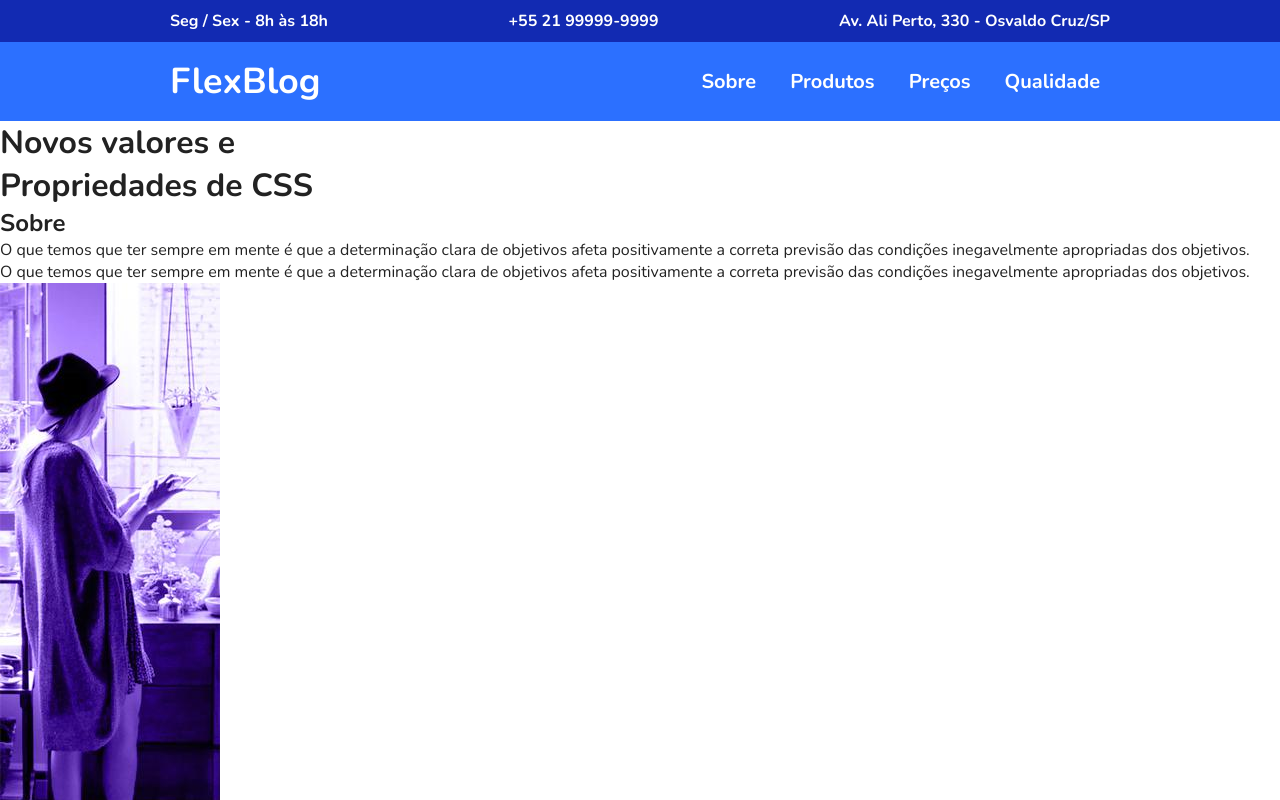
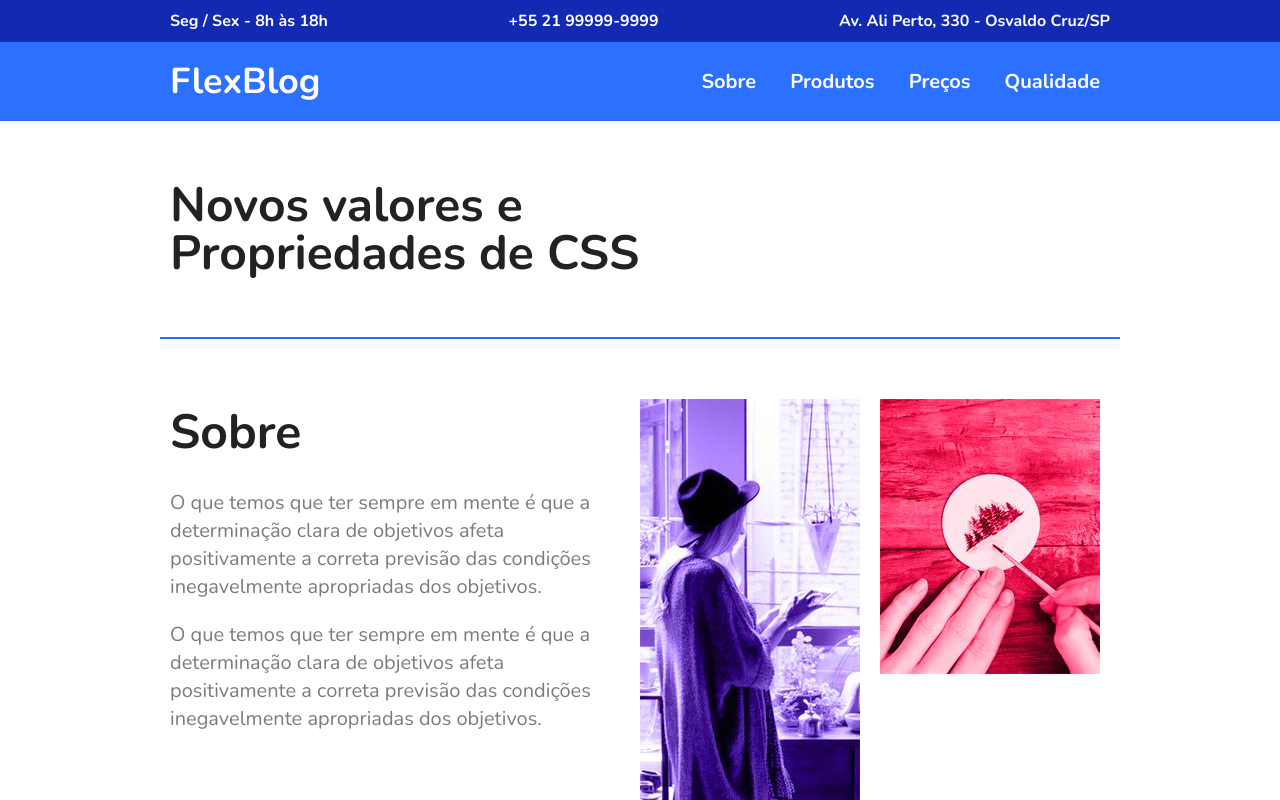
Before and after one commit to pedroandradepedro/flexblog, a plain HTML site: page index.html in a window 1280 px wide. Shown: the top 800 px of the page. Drawn offline with nearby package versions, Linux system fonts and the light colour scheme.

Commit message:
CSS intro e sobre

```diff
--- a/index.html
+++ b/index.html
@@ -38,9 +38,9 @@
         </div>
     </header>
 
-    <h1 class="intro">Novos valores e <br>Propriedades de CSS</h1>
+    <h1 class="intro container">Novos valores e <br>Propriedades de CSS</h1>
 
-    <section class="sobre" id="sobre">
+    <section class="sobre container" id="sobre">
         <div class="sobre-infos">
             <h1>Sobre</h1>
             <p>O que temos que ter sempre em mente é que a determinação clara de objetivos afeta positivamente a correta
--- a/style.css
+++ b/style.css
@@ -69,7 +69,7 @@ img {
 }
 
 .menu-logo a {
-  font-size: 2.25rem;
+  font-size: 2.25em;
   font-weight: bold;
   margin: 0 10px;
 }
@@ -82,7 +82,7 @@ img {
 }
 
 .menu-lista a {
-  font-size: 1.25rem;
+  font-size: 1.25em;
   display: block;
   padding: 10px;
   font-weight: bold;
@@ -91,3 +91,44 @@ img {
 .menu-lista a:hover {
   color: #122ab2;
 }
+
+/* Intro */
+
+.intro {
+  font-size: 3em;
+  line-height: 1;
+  margin: 0 auto;
+  padding: 60px 10px;
+}
+
+/* Sobre */
+
+.sobre {
+  border-top: 2px solid #2c70ff;
+  border-bottom: 2px solid #2c70ff;
+  margin: 0 auto;
+  padding: 60px 0;
+  display: flex;
+  flex-wrap: wrap;
+}
+
+.sobre-infos {
+  flex: 2 1 300px;
+  margin: 0 10px;
+}
+
+.sobre-infos h1 {
+  font-size: 3em;
+  margin-bottom: 0.5em;
+}
+
+.sobre-infos p {
+  font-size: 1.25em;
+  line-height: 1.4em;
+  margin-bottom: 1em;
+  color: #7c7c7c;
+}
+
+.sobre-img {
+  flex: 1 1 160px;
+}
```
